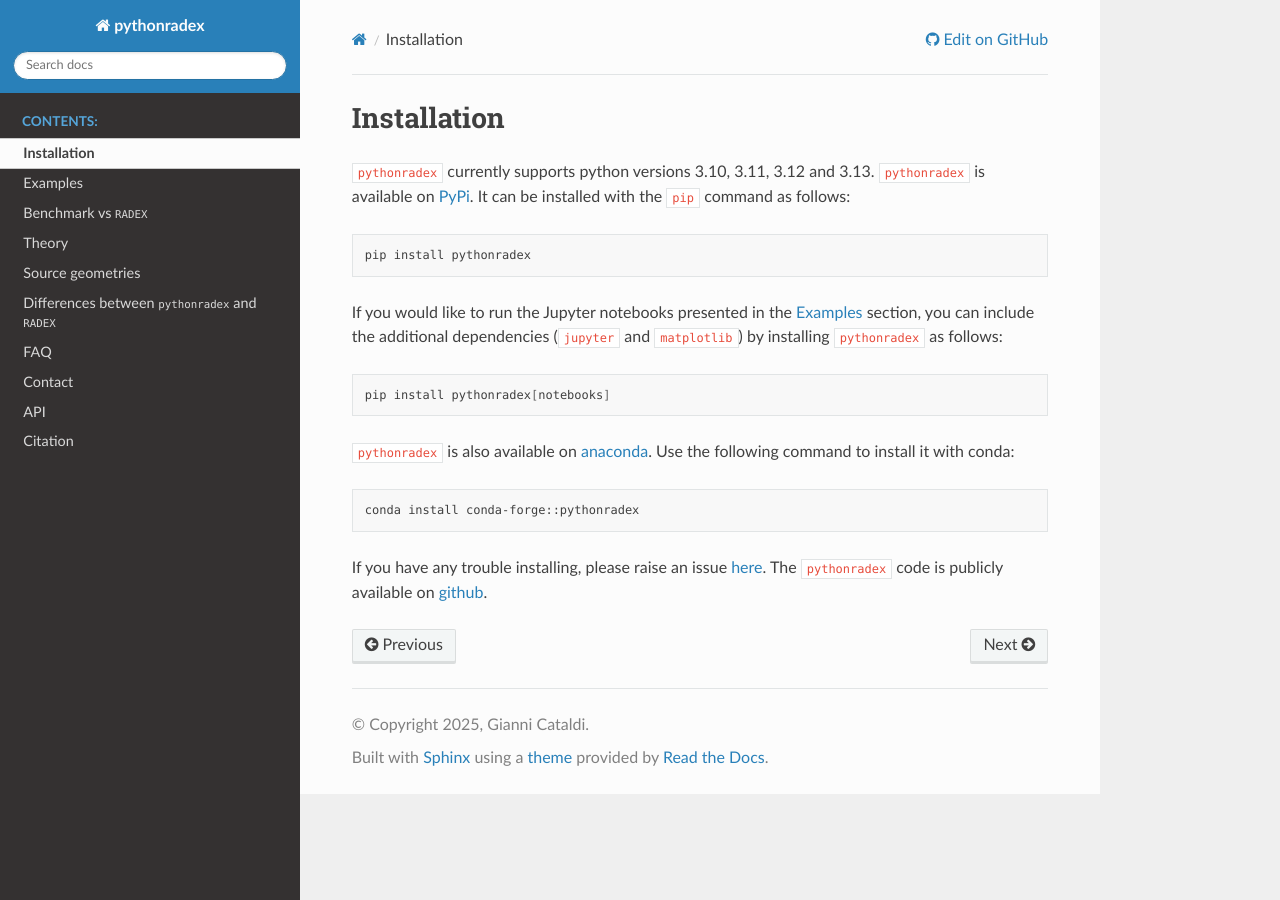
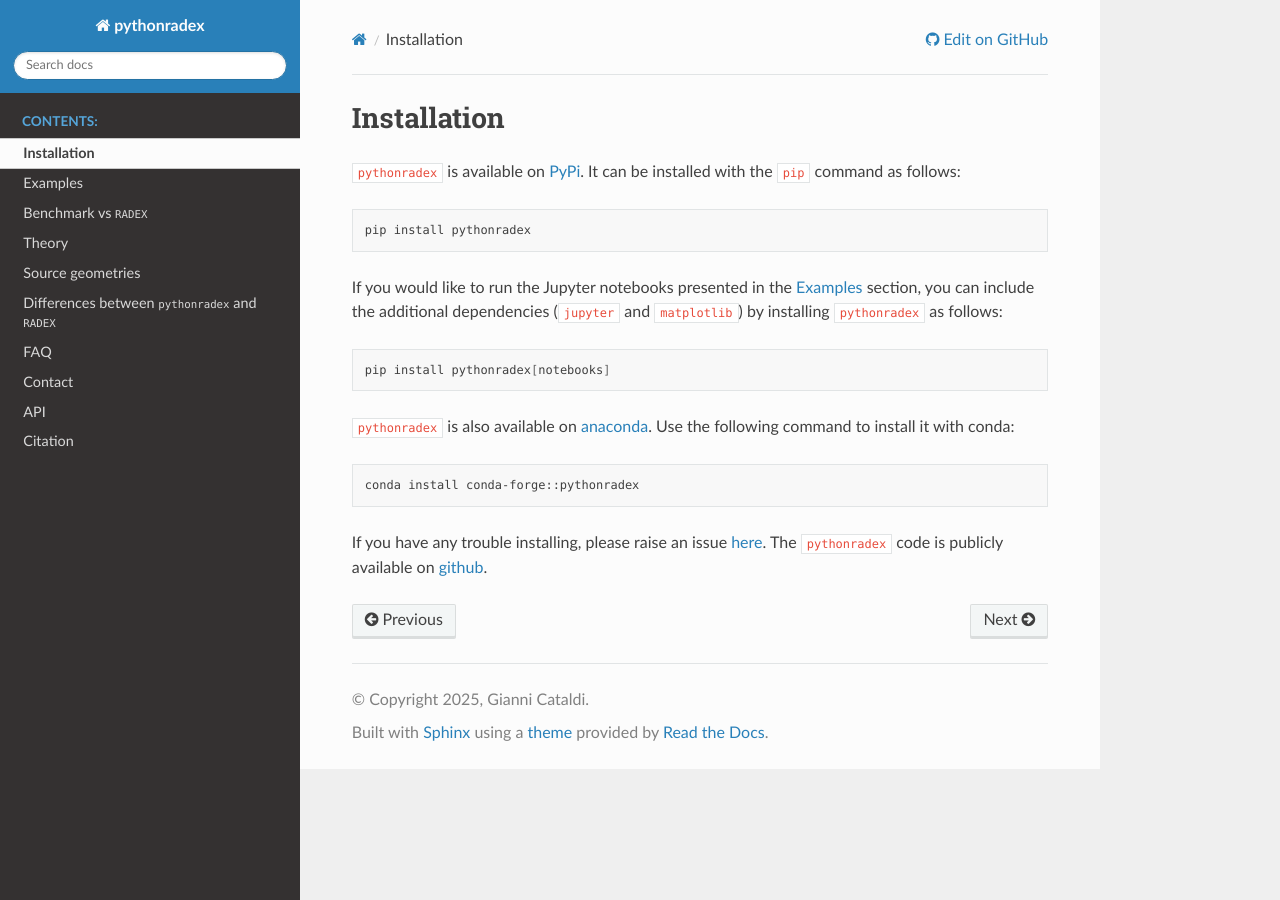
Before and after one commit to gica3618/pythonradex, a Sphinx documentation site: the page built from docs/installation.rst, in a window 1280 px wide. Built offline with Sphinx 7.4.7 and the Read the Docs theme 3.1.0, drawn with Linux system fonts in a browser that asks for light colours.

Commit message:
removed explicit python version mention

```diff
--- a/docs/installation.rst
+++ b/docs/installation.rst
@@ -1,7 +1,7 @@
 Installation
 =================
 
-``pythonradex`` currently supports python versions 3.10, 3.11, 3.12 and 3.13. ``pythonradex`` is available on `PyPi <https://pypi.org/project/pythonradex/>`_. It can be installed with the ``pip`` command as follows:
+``pythonradex`` is available on `PyPi <https://pypi.org/project/pythonradex/>`_. It can be installed with the ``pip`` command as follows:
 
 .. code-block:: bash
 
```
